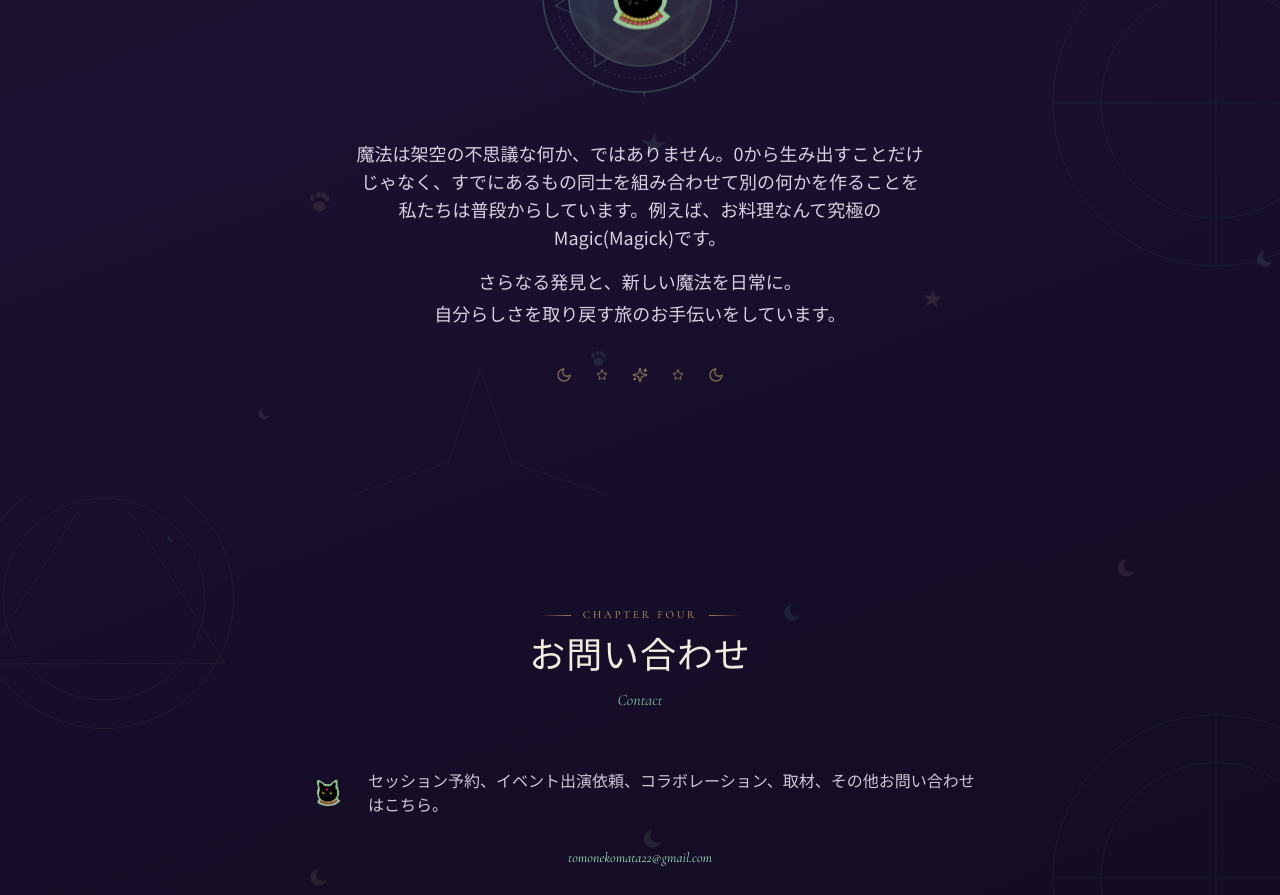
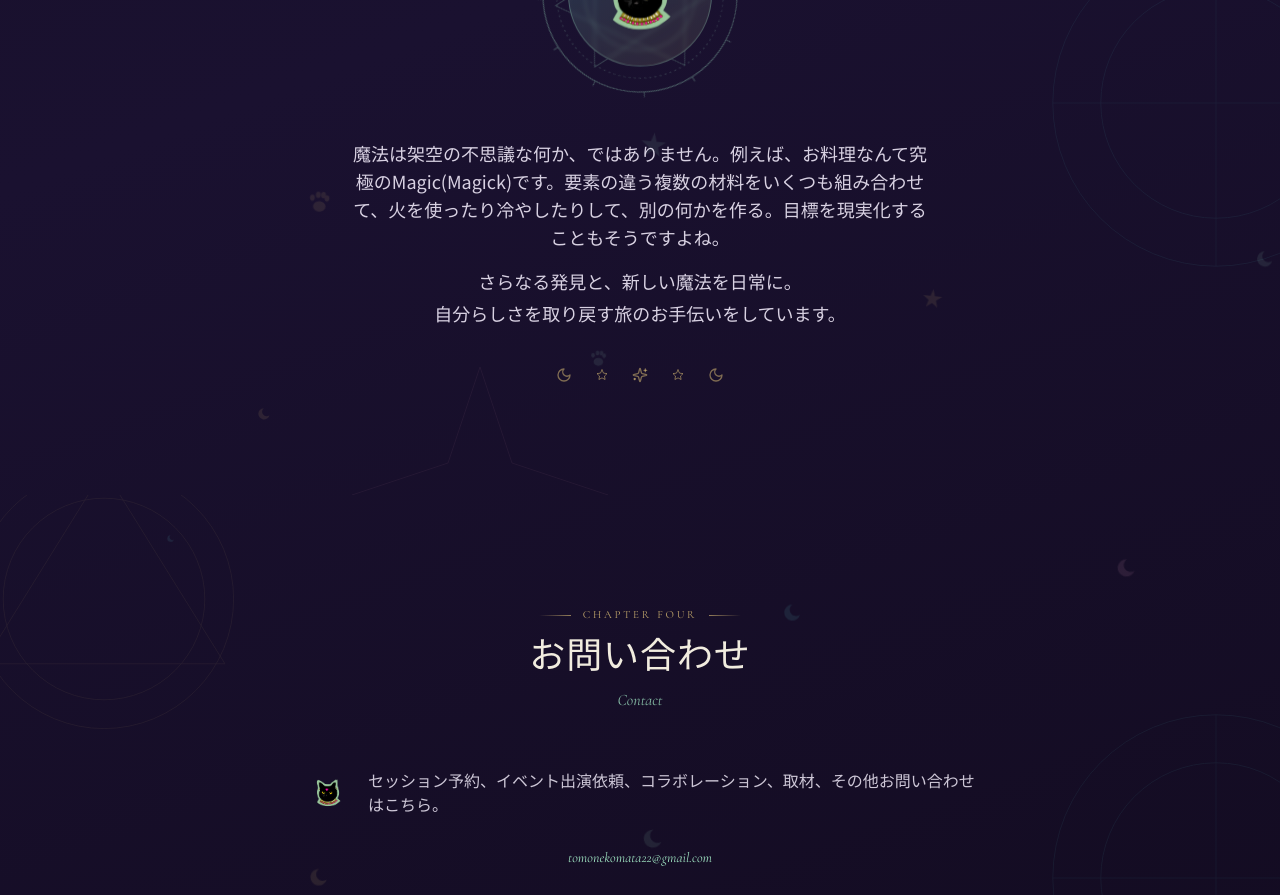
Before and after one commit to Tomo416/nekoneko-lab, a Next.js app: page / in a window 1280 px wide. Shown: the part 2860-3755 px from the top of the page. Built offline with nearby package versions, Linux system fonts and the light colour scheme; a web font is replaced by a local one.

Commit message:
Update page.tsx

```diff
--- a/app/page.tsx
+++ b/app/page.tsx
@@ -515,7 +515,7 @@ export default function NekomataGuide() {
           </div>
 
           <p className="text-[#EDE7F6]/90 text-base sm:text-lg leading-loose max-w-xl mx-auto mb-1">
-            魔法は架空の不思議な何か、ではありません。0から生み出すことだけじゃなく、すでにあるもの同士を組み合わせて別の何かを作ることを私たちは普段からしています。例えば、お料理なんて究極のMagic(Magick)です。
+            魔法は架空の不思議な何か、ではありません。例えば、お料理なんて究極のMagic(Magick)です。要素の違う複数の材料をいくつも組み合わせて、火を使ったり冷やしたりして、別の何かを作る。目標を現実化することもそうですよね。
           </p>
           <p className="text-[#EDE7F6]/90 text-base sm:text-lg leading-loose max-w-xl mx-auto mb-1 mt-4">さらなる発見と、新しい魔法を日常に。</p>
           <p className="text-[#EDE7F6]/90 text-base sm:text-lg leading-loose max-w-xl mx-auto">自分らしさを取り戻す旅のお手伝いをしています。</p>
```
